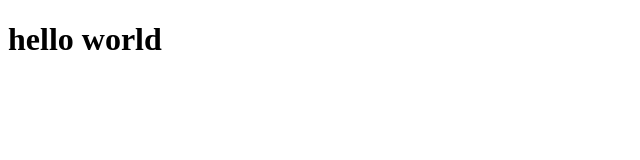
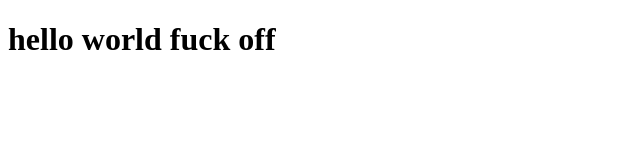
Before and after one commit to ntihin08/web_devalop, a plain HTML site: page site1/index.html in a window 1280 px wide. Shown: the whole page, without its empty margins (0-640 px from the left). Drawn offline with Linux system fonts and the light colour scheme.

Commit message:
new change.

```diff
--- a/site1/index.html
+++ b/site1/index.html
@@ -4,6 +4,6 @@
 	<title>hello world</title>
 </head>
 <body>
-<h1>hello world </h1>
+<h1>hello world fuck off </h1>
 </body>
 </html>
```
